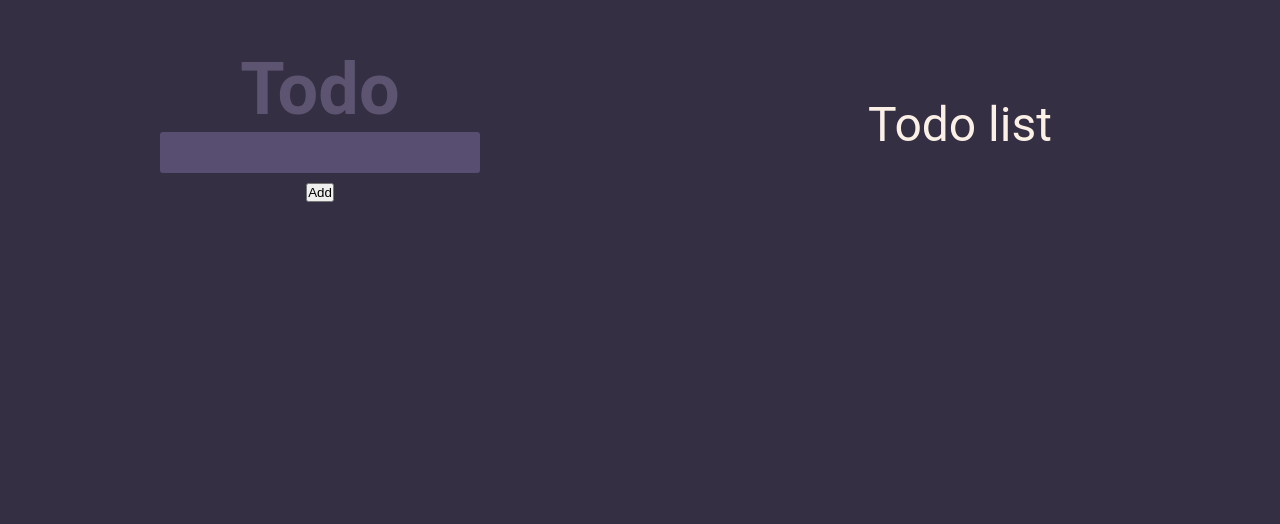
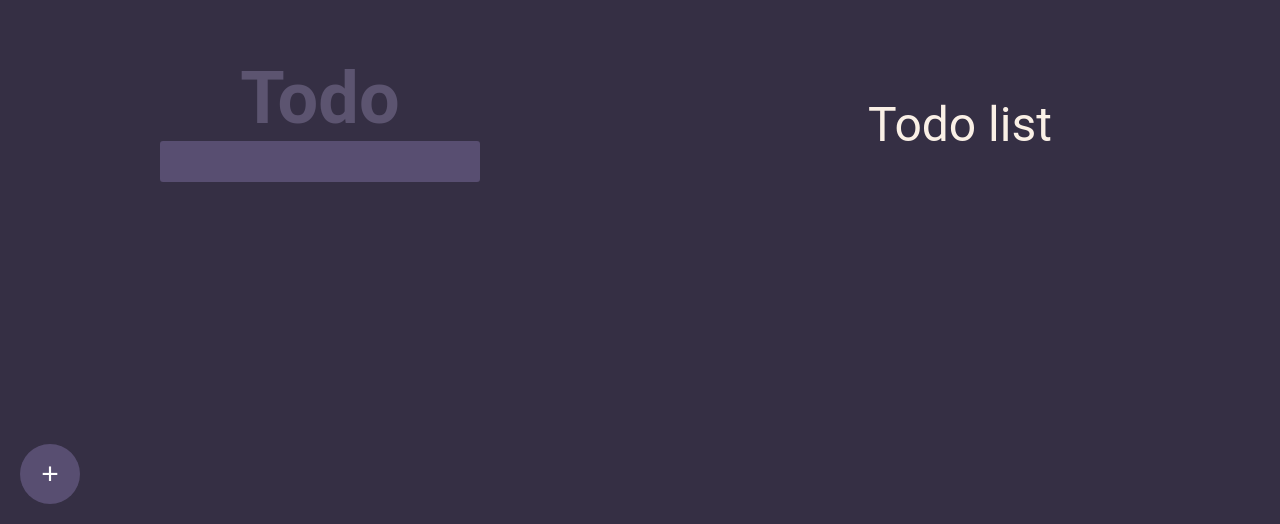
Before and after one commit to jonni595/todo-list, a React (Vite) app: page / in a window 1280 px wide. Shown: the part 276-800 px from the top of the page. Built offline with nearby package versions, Linux system fonts and the light colour scheme.

Commit message:
add button styles

```diff
--- a/src/App.tsx
+++ b/src/App.tsx
@@ -4,7 +4,9 @@ const App = () => {
       <section className="container__tasks">
         <h1>Todo</h1>
         <input type="text" />
-        <button>Add</button>
+        <button>
+          <span className="button-text">+</span>
+        </button>
       </section>
       <section className="container__todo-list">
         <ul>Todo list</ul>
--- a/src/css/style.css
+++ b/src/css/style.css
@@ -52,6 +52,25 @@ body {
 .container__tasks input:focus {
   outline: 2px solid #817799;
 }
+.container__tasks button {
+  font-size: 30px;
+  width: 60px;
+  height: 60px;
+  border-radius: 50%;
+  color: #fff;
+  background: #584e71;
+  border: none;
+  position: fixed;
+  bottom: 20px;
+  left: 20px;
+  cursor: pointer;
+  animation: float 2s ease-in-out infinite;
+}
+.container__tasks button:hover .button-text {
+  transform: rotate(180deg);
+  display: inline-block;
+  transition: transform 0.5s;
+}
 .container__todo-list {
   width: 100%;
   height: inherit;
@@ -61,4 +80,16 @@ body {
   justify-content: center;
 }
 
+@keyframes float {
+  0% {
+    transform: translateY(0px);
+  }
+  50% {
+    transform: translateY(-10px);
+  }
+  100% {
+    transform: translateY(0px);
+  }
+}
+
 /*# sourceMappingURL=style.css.map */
--- a/src/scss/main.scss
+++ b/src/scss/main.scss
@@ -70,6 +70,26 @@ body {
         outline: 2px solid $bd-input;
       }
     }
+
+    button {
+      font-size: 30px;
+      @include dimension(60px, 60px);
+      border-radius: 50%;
+      color: #fff;
+      background: $bg-input;
+      border: none;
+      position: fixed;
+      bottom: 20px;
+      left: 20px;
+      cursor: pointer;
+      animation: float 2s ease-in-out infinite;
+
+      &:hover .button-text {
+        transform: rotate(180deg);
+        display: inline-block;
+        transition: transform 0.5s;
+      }
+    }
   }
 
   &__todo-list {
@@ -77,3 +97,15 @@ body {
     @include flex(column, center, center);
   }
 }
+
+@keyframes float {
+  0% {
+    transform: translateY(0px);
+  }
+  50% {
+    transform: translateY(-10px);
+  }
+  100% {
+    transform: translateY(0px);
+  }
+}
```
Also changed, not shown: 1 other file (tests, documents, lock files or other folders).
